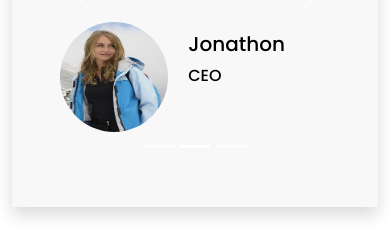
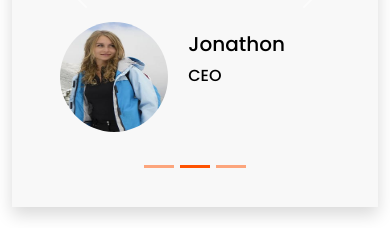
Before and after one commit to BasharatAliKing/Extreme-Sports-On-React, a React (Create React App) app: page / in a window 390 px wide. Shown: the part 8280-8508 px from the top of the page. Built offline with nearby package versions, Linux system fonts and the light colour scheme.

Commit message:
edit readme and add new.md

```diff
--- a/src/App.css
+++ b/src/App.css
@@ -298,6 +298,26 @@ font-size: 25px;
 }
 #feedback .ml-4{
     margin-left: 15px;
+}
+#feedback .carousel-indicators {
+    position: absolute;
+    right: 0;
+    bottom: -35px;
+    left: 0;
+    z-index: 2;
+    display: flex;
+    justify-content: center;
+    padding: 0;
+
+    margin-right: 15%;
+    margin-bottom: 1rem;
+    margin-left: 15%;
+    list-style: none;
+
+
+}
+#feedback button{
+    background-color: #FF5301;
 }
 .sports{
     margin-top: 30px;
@@ -627,6 +647,26 @@ font-weight: bolder;
     #feedback .ml-4{
         margin-left: 20px;
     }
+    #feedback .carousel-indicators {
+        position: absolute;
+        right: 0;
+        bottom: -35px;
+        left: 0;
+        z-index: 2;
+        display: flex;
+        justify-content: center;
+        padding: 0;
+
+        margin-right: 15%;
+        margin-bottom: 1rem;
+        margin-left: 15%;
+        list-style: none;
+
+
+    }
+    #feedback button{
+        background-color: #FF5301;
+    }
     #climbing{
         text-align: center;
     }
```
